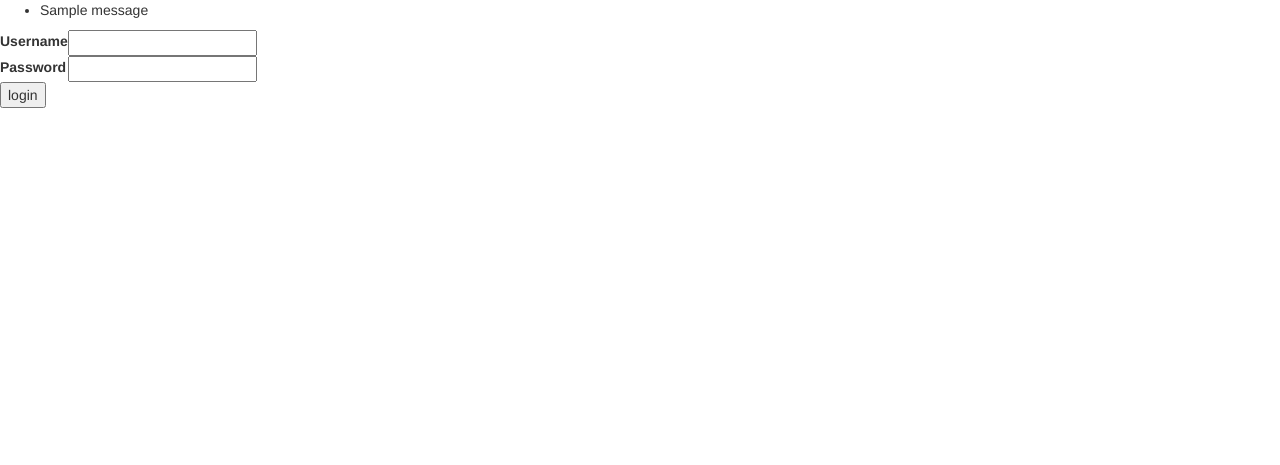
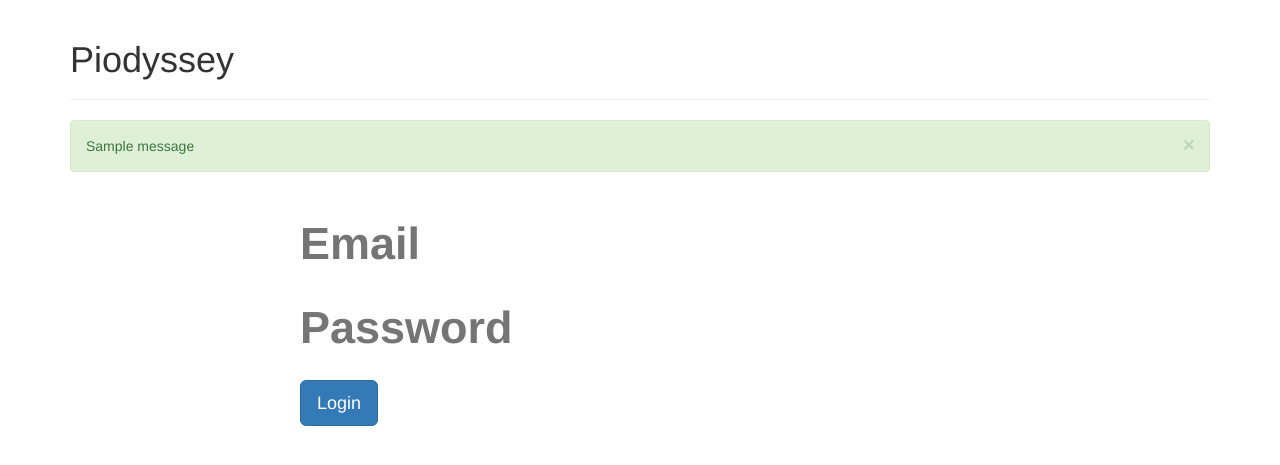
Before and after one commit to arthurdarcet/piodyssey, a Django app: template templates/login.html in a window 1280 px wide. Shown: the top 465 px of the page. Run offline with Django 3.2, Linux system fonts and the light colour scheme; the template is opened without the code that fills it, so the values that code supplies are empty, except form fields; tables that the repository leaves empty hold one stand-in row (values such as "Sample post"); one stand-in notice (Sample message) is shown; form fields are guessed from the names that the template uses; some libraries are stand-ins or nearby versions.

Commit message:
Login form

```diff
--- a/piodyssey/models/user.py
+++ b/piodyssey/models/user.py
@@ -2,6 +2,7 @@ from django import forms
 from django.db import models
 
 from django.contrib import admin
+from django.contrib.auth import authenticate
 from django.contrib.auth.models import Group
 from django.contrib.auth.admin import UserAdmin as DjUserAdmin
 from django.contrib.auth.forms import ReadOnlyPasswordHashField
--- a/piodyssey/views.py
+++ b/piodyssey/views.py
@@ -1,5 +1,7 @@
+from django.contrib.auth.decorators import login_required
 from django.shortcuts import render
 
 
+@login_required
 def index(request):
     return render(request, 'index.html')
--- a/static/css/base.css
+++ b/static/css/base.css
@@ -0,0 +1,18 @@
+form.megatron {
+    max-width: 680px;
+    margin: 40px auto 0 auto;
+}
+
+form.megatron input {
+    display: block;
+}
+
+form.megatron input:not([type=submit]) {
+    width: 100%;
+    font-size: 45px;
+    font-weight: 700;
+    margin-bottom: 20px;
+    outline: none;
+    border: none;
+    padding: 0;
+}
--- a/templates/layout.html
+++ b/templates/layout.html
@@ -8,15 +8,21 @@
         {% block css %}{% endblock %}
     </head>
     <body>
-        {% if messages %}
-            <ul class="messages">
+        <div class="container">
+            <div class="page-header">
+                <h1>Piodyssey</h1>
+            </div>
+            {% if messages %}
                 {% for message in messages %}
-                    <li{% if message.tags %} class="{{ message.tags }}"{% endif %}>{{ message }}</li>
+                    <div class="alert alert-dismissable alert-{% if message.tags %}{{ message.tags }}{% else %}danger{% endif %}">
+                        <button type="button" class="close" data-dismiss="alert" aria-hidden="true">&times;</button>
+                        {{ message }}
+                    </div>
                 {% endfor %}
-            </ul>
-        {% endif %}
-        <div id="content">
-            {% block content %}{% endblock %}
+            {% endif %}
+            <div id="content">
+                {% block content %}{% endblock %}
+            </div>
         </div>
         <script src="//ajax.googleapis.com/ajax/libs/jquery/2.0.3/jquery.min.js"></script>
         <script src="//netdna.bootstrapcdn.com/bootstrap/3.0.0/js/bootstrap.min.js"></script>
--- a/templates/login.html
+++ b/templates/login.html
@@ -3,24 +3,18 @@
 {% block content %}
 
 {% if form.errors %}
-<p>Your username and password didn't match. Please try again.</p>
+    <div class="alert alert-danger alert-dismissable">
+        <button type="button" class="close" data-dismiss="alert" aria-hidden="true">&times;</button>
+        Email inconnu ou mot de passe invalide.
+    </div>
 {% endif %}
 
-<form method="post" action="{% url 'django.contrib.auth.views.login' %}">
-{% csrf_token %}
-<table>
-<tr>
-    <td>{{ form.username.label_tag }}</td>
-    <td>{{ form.username }}</td>
-</tr>
-<tr>
-    <td>{{ form.password.label_tag }}</td>
-    <td>{{ form.password }}</td>
-</tr>
-</table>
-
-<input type="submit" value="login" />
-<input type="hidden" name="next" value="{{ next }}" />
+<form method="post" class="megatron" action="{% url 'django.contrib.auth.views.login' %}">
+    <input type="text" name="username" placeholder="Email">
+    <input type="password" name="password" placeholder="Password">
+    <input type="submit" value="Login" class="btn btn-primary btn-lg" />
+    <input type="hidden" name="next" value="{{ next }}" />
+    {% csrf_token %}
 </form>
 
 {% endblock %}
```
